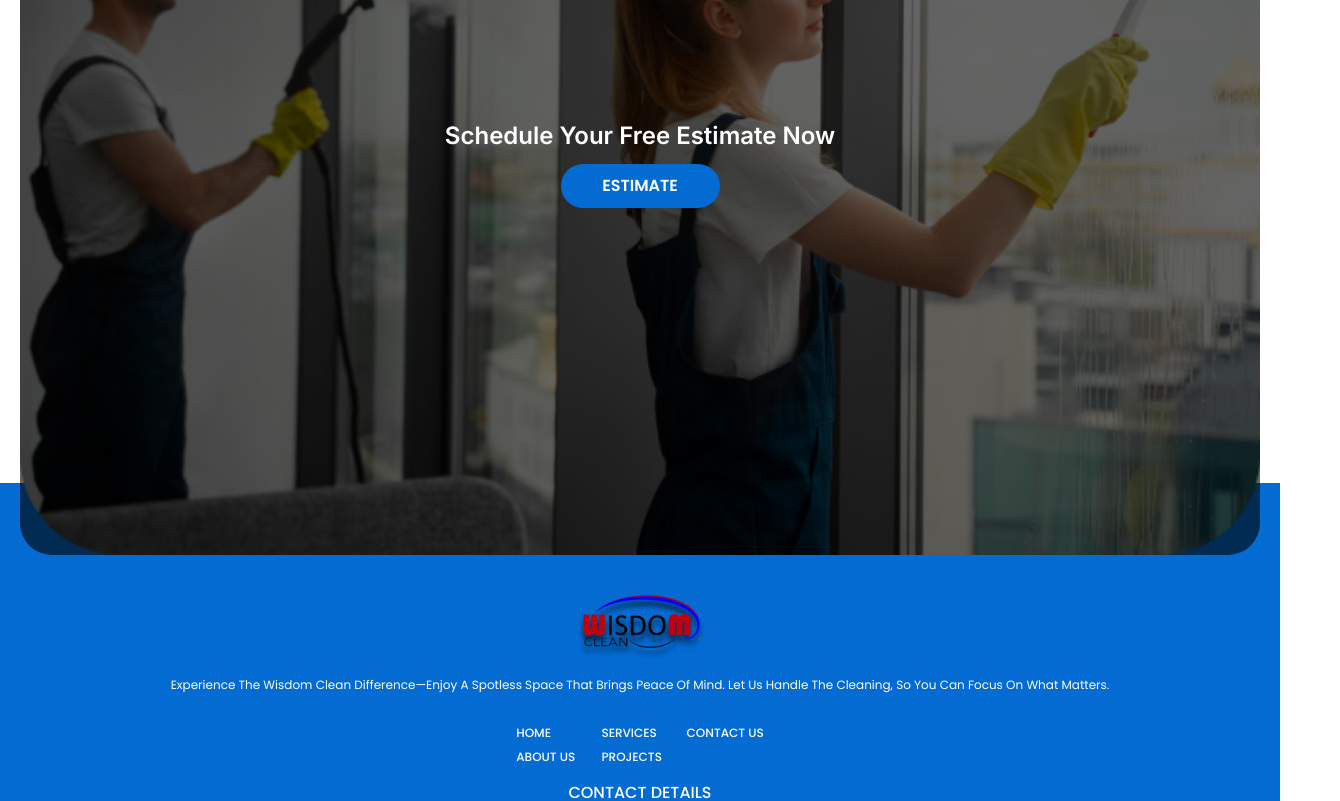
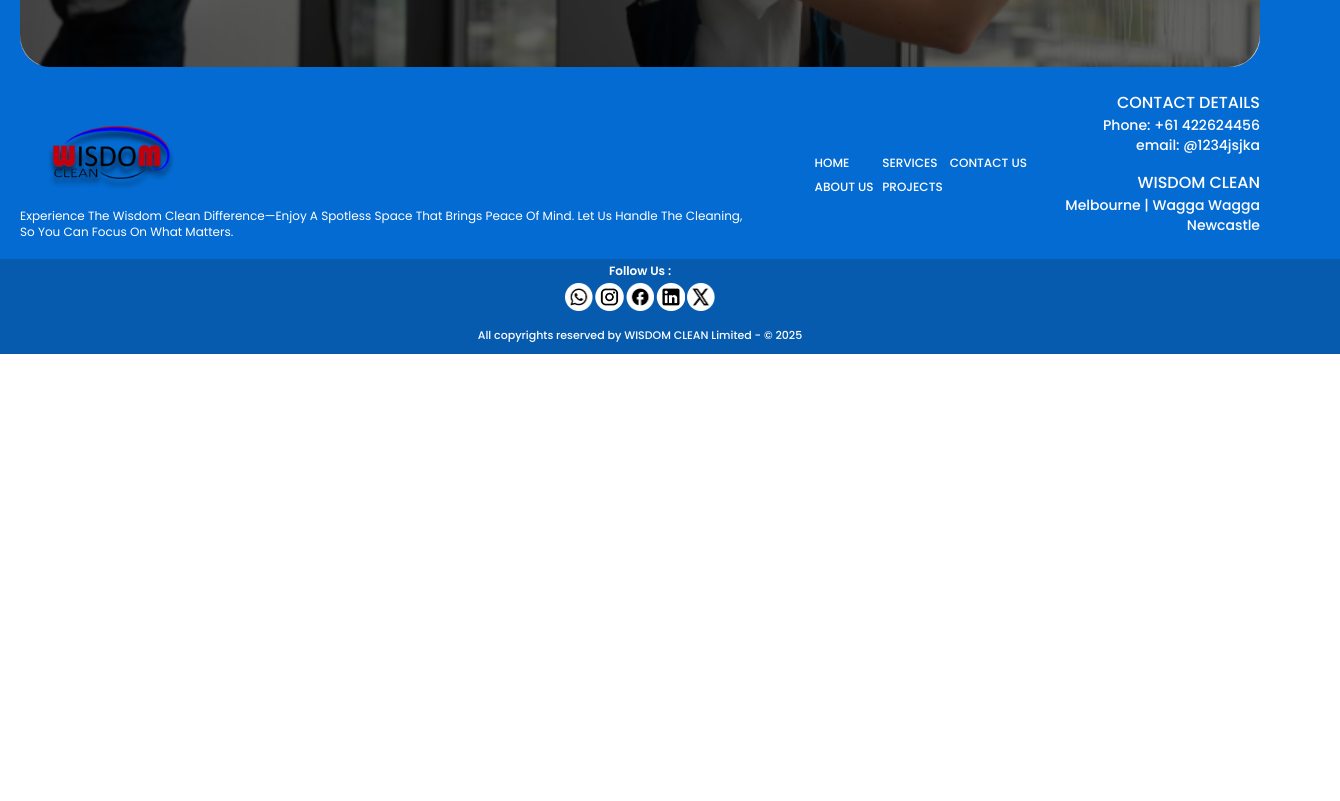
Before and after one commit to udara885/cleaning-website, a React (Vite) app in the folder frontend/: page / in a window 1280 px wide. Shown: the part 3380-4181 px from the top of the page, 1340 px wide, since content can reach past the window. After the commit the page ends 3734 px from the top, so only its background shows below. Built offline with nearby package versions, Linux system fonts and the light colour scheme.

Commit message:
Refactor Footer component layout and improve responsiveness

```diff
--- a/frontend/src/components/Footer.tsx
+++ b/frontend/src/components/Footer.tsx
@@ -1,38 +1,54 @@
+import { Link } from "react-router"
+
 const Footer = () => {
   return (
-    <>
+    <div className="flex flex-col">
       <div className="relative">
-        <img src="/src/assets/clean.png" alt="cleaning" className="w-full"/>
+        <img
+          src="/src/assets/clean.png"
+          alt="cleaning"
+          className="w-full lg:h-73.5 lg:rounded-[1.875rem] lg:object-cover"
+        />
         <div className="absolute inset-0 flex flex-col items-center justify-center rounded-4xl bg-black/60">
-          <h2 className="font-inter mb-3 w-[70%] text-center text-2xl font-semibold text-white">
+          <h2 className="font-inter mb-3 w-[70%] text-center text-2xl font-semibold text-white lg:mb-8 lg:text-5xl">
             Schedule Your Free Estimate Now
           </h2>
-          <button className="font-poppins w-[9.9375rem] rounded-full bg-[#046BD2] px-8 py-2.5 font-semibold text-white uppercase">
+          <button className="font-poppins w-[9.9375rem] rounded-full bg-[#046BD2] px-8 py-2.5 font-semibold text-white uppercase lg:text-sm">
             Estimate
           </button>
         </div>
       </div>
-      <div className="-mx-5 -mt-18 flex flex-col items-center bg-[#046BD2]">
-        <img src="/src/assets/logo.png" alt="logo" className="mt-24 w-[11.3125rem]" />
-        <p className="px-6 text-center text-xs text-white capitalize">
+      <div className="-mx-5 -mt-18 flex flex-col items-center bg-[#046BD2] lg:-mx-20 lg:flex-row lg:px-20">
+        <div className="flex flex-col items-center lg:items-start">
+          <img
+            src="/src/assets/logo.png"
+            alt="logo"
+            className="mt-24 w-[11.3125rem]"
+          />
+          <p className="px-6 text-center text-xs text-white capitalize lg:px-0 lg:text-left">
             Experience the Wisdom Clean difference—enjoy a spotless space that
-          brings peace of mind. Let us handle the cleaning, so you can focus on
-          what matters.
+            brings peace of mind. Let us handle the cleaning, so you can focus
+            on what matters.
           </p>
-        <div className="mt-8 grid grid-cols-3 gap-2 px-14">
+        </div>
+        <div className="mt-8 grid grid-cols-3 gap-2 px-14 lg:mt-24">
           {["home", "services", "contact us", "about us", "projects"].map(
             (item, index) => (
-              <span
+              <Link
+                to={`/${item.split(" ")[0] === "home" ? "" : item.split(" ")[0]}`}
                 className="text-xs font-medium whitespace-nowrap text-white uppercase"
                 key={index}
               >
                 {item}
-              </span>
+              </Link>
             ),
           )}
         </div>
-        <div className="mt-4 flex flex-col items-center">
-          <h2 className="font-medium text-white uppercase">Contact Details</h2>
+        <div className="mt-4 mb-6 flex flex-col gap-4 lg:mt-24">
+          <div className="flex flex-col items-center lg:items-end">
+            <h2 className="font-medium text-white uppercase">
+              Contact Details
+            </h2>
             <span className="text-sm font-medium text-white">
               Phone: +61 422624456
             </span>
@@ -40,14 +56,17 @@ const Footer = () => {
               email: @1234jsjka
             </span>
           </div>
-        <div className="mt-4 flex flex-col items-center">
+          <div className="flex flex-col items-center lg:items-end">
             <h2 className="font-medium text-white uppercase">Wisdom Clean</h2>
-          <span className="text-sm font-medium text-white">
+            <span className="text-sm font-medium whitespace-nowrap text-white">
               Melbourne | Wagga Wagga
             </span>
             <span className="text-sm font-medium text-white">Newcastle</span>
           </div>
-        <div className="mt-6 flex w-full flex-col items-center bg-[#075BAE] pt-1 pb-[0.625rem]">
+        </div>
+      </div>
+      <div className="-mx-5 flex flex-col items-center bg-[#075BAE] pt-1 pb-[0.625rem] lg:-mx-20">
+        <div className="flex flex-col items-center">
           <span className="mb-1 text-xs font-semibold text-white">
             Follow Us :
           </span>
@@ -62,12 +81,12 @@ const Footer = () => {
               <img key={index} className="h-7" src={`/src/assets/${img}`} />
             ))}
           </div>
+        </div>
         <span className="mt-4 text-[0.6875rem] font-medium text-white">
           All copyrights reserved by WISDOM CLEAN Limited - © 2025
         </span>
       </div>
     </div>
-    </>
   )
 }
 export default Footer
```
Lines whose indentation alone changed are shown as unchanged.
